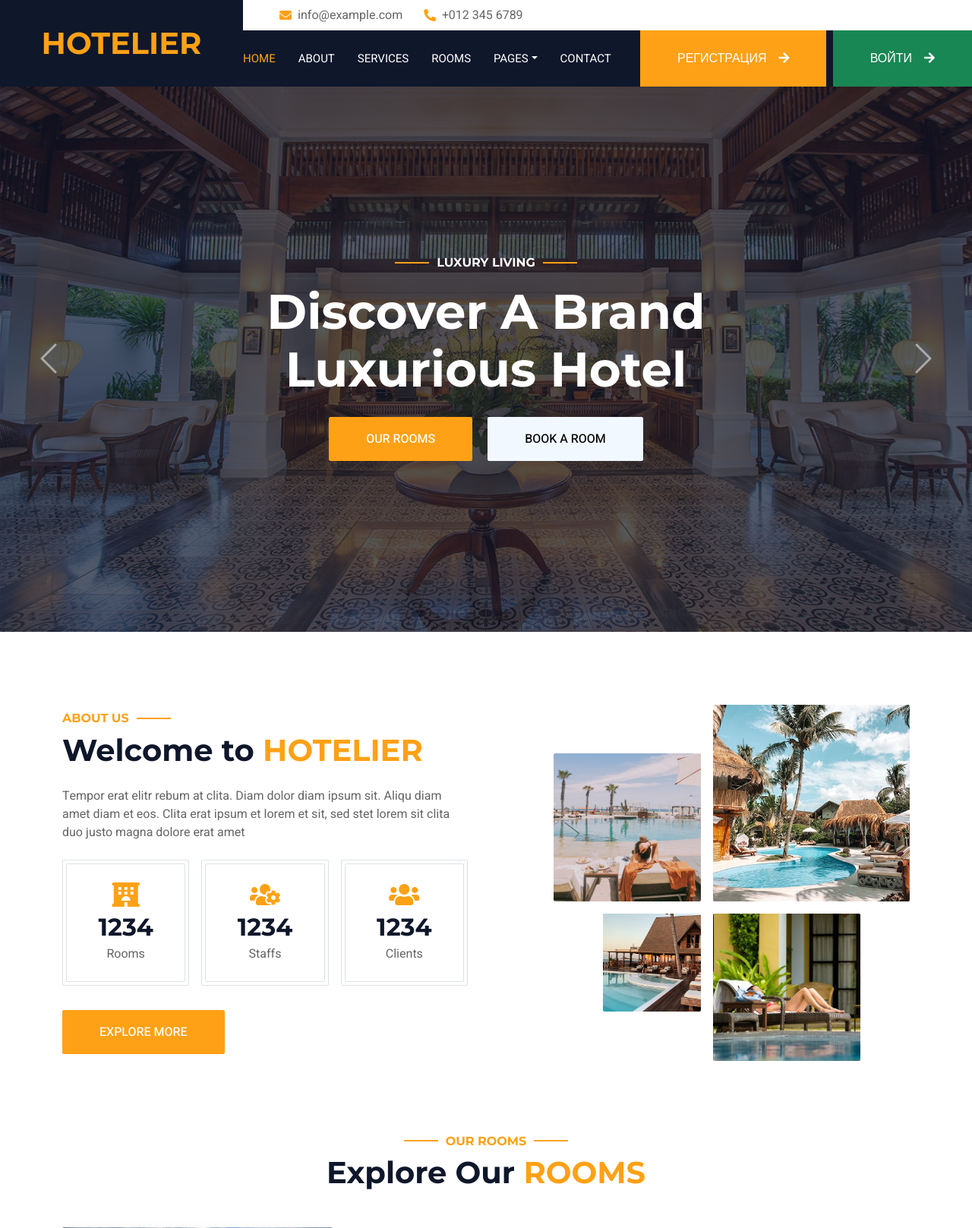
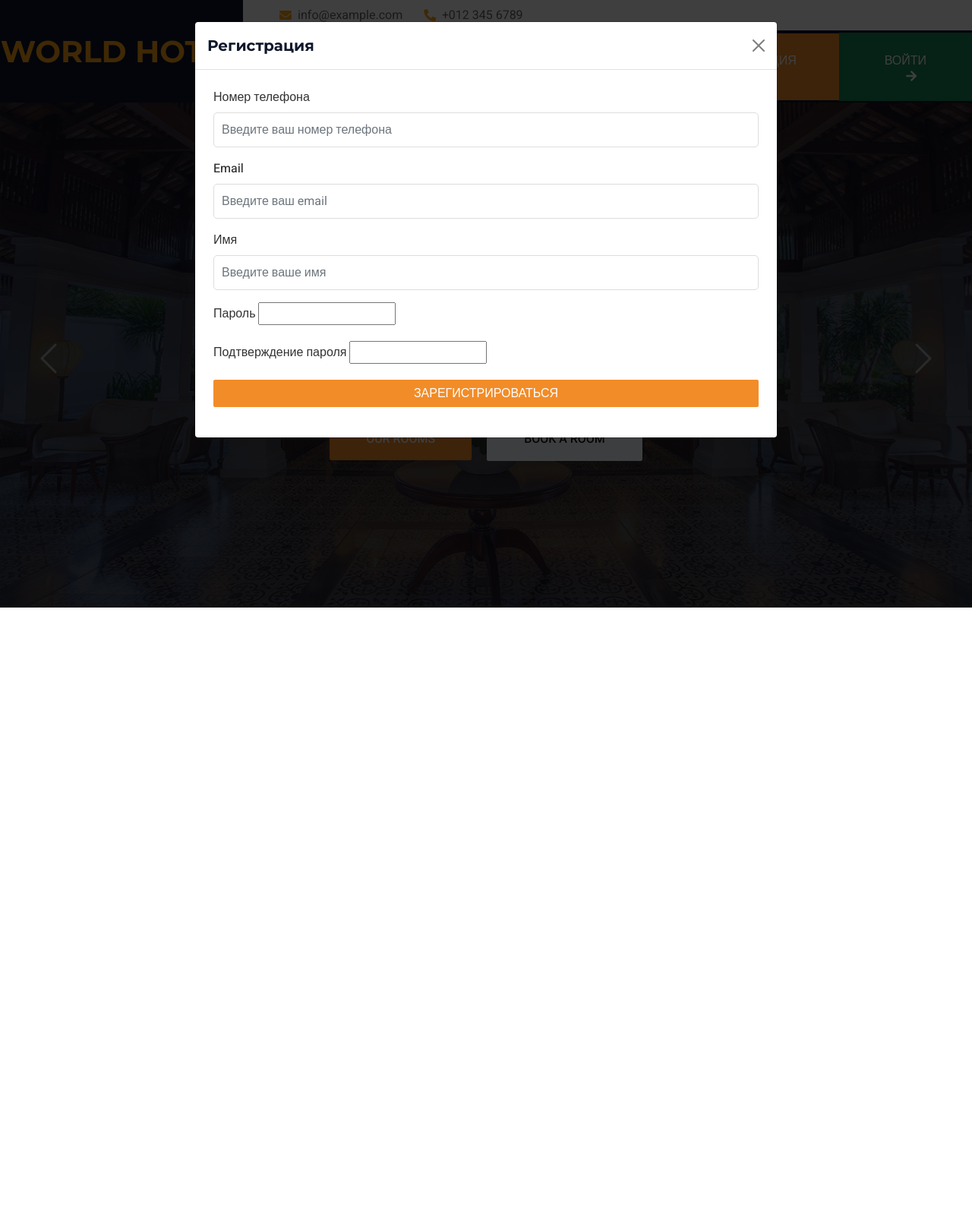
Before and after one commit to Evo-PG/World_Hotel, a Django app: page / in a window 1280 px wide, after a click on "РЕГИСТРАЦИЯ". Shown: the top 1617 px of the page at 76% size. After the commit the page ends 800 px from the top, so only its background shows below. Run offline with Django 5.2, Linux system fonts and the light colour scheme; data comes from the database, SQL or seed files in the repository; both versions use the stored data as it was after the commit; some libraries are stand-ins or nearby versions.

Commit message:
add create hotel room and frontend

```diff
--- a/main/templates/radical.html
+++ b/main/templates/radical.html
@@ -38,6 +38,31 @@
     body {
         padding-top: 112px; /* Убедитесь, что значение совпадает с высотой навбара */
     }
+    .form-control {
+    border-radius: 5px;
+    border: 1px solid #ddd;
+    padding: 10px;
+}
+
+.form-label {
+    font-weight: 500;
+    color: #333;
+}
+
+.btn-primary {
+    background-color: #f28c28;
+    border: none;
+    transition: background-color 0.3s ease;
+}
+
+.btn-primary:hover {
+    background-color: #d9771b;
+}
+
+.text-danger {
+    font-size: 12px;
+}
+
 </style>
 
 <body>
@@ -55,7 +80,7 @@
         <div class="row gx-0">
             <div class="col-lg-3 bg-dark d-none d-lg-block">
                 <a href="{% url 'index' %}" class="navbar-brand w-100 h-100 m-0 p-0 d-flex align-items-center justify-content-center">
-                    <h1 class="m-0 text-primary text-uppercase">Hotelier</h1>
+                    <h1 class="m-0 text-primary text-uppercase">World Hotel</h1>
                 </a>
             </div>
             <div class="col-lg-9">
@@ -72,17 +97,14 @@
                     </div>
                 </div>
                 <nav class="navbar navbar-expand-lg bg-dark navbar-dark p-3 p-lg-0">
-                    <a href="index.html" class="navbar-brand d-block d-lg-none">
-                        <h1 class="m-0 text-primary text-uppercase">Hotelier</h1>
-                    </a>
                     <button type="button" class="navbar-toggler" data-bs-toggle="collapse" data-bs-target="#navbarCollapse">
                         <span class="navbar-toggler-icon"></span>
                     </button>
                     <div class="collapse navbar-collapse justify-content-between" id="navbarCollapse">
                         <div class="navbar-nav mr-auto py-0">
-                            <a href="index.html" class="nav-item nav-link active">Home</a>
+                            <a href="{% url 'index' %}" class="nav-item nav-link active">Главная</a>
                             <a href="about.html" class="nav-item nav-link">About</a>
-                            <a href="service.html" class="nav-item nav-link">Services</a>
+                            <a href="{% url 'create_hotel_room' %}" class="nav-item nav-link">Добавить номер</a>
                             <a href="room.html" class="nav-item nav-link">Rooms</a>
                             <div class="nav-item dropdown">
                                 <a href="#" class="nav-link dropdown-toggle" data-bs-toggle="dropdown">Pages</a>
@@ -120,6 +142,95 @@
         </div>
     </div>
     <!-- Header End -->
+
+<!-- Модальное окно регистрации -->
+<div class="modal fade" id="registerModal" tabindex="-1" aria-labelledby="registerModalLabel" aria-hidden="true">
+    <div class="modal-dialog">
+        <div class="modal-content">
+            <div class="modal-header">
+                <h5 class="modal-title" id="registerModalLabel">Регистрация</h5>
+                <button type="button" class="btn-close" data-bs-dismiss="modal" aria-label="Close"></button>
+            </div>
+            <div class="modal-body">
+                <form method="POST" action="{% url 'register_user' %}">
+                    {% csrf_token %}
+                    <!-- Отображение ошибок формы -->
+                    {% if register_form.non_field_errors %}
+                        <div class="alert alert-danger">
+                            {{ register_form.non_field_errors }}
+                        </div>
+                    {% endif %}
+                    <!-- Поля формы -->
+                    <div class="mb-3">
+                        <label for="id_phon_number" class="form-label">Номер телефона</label>
+                        {{ register_form.phon_number }}
+                        {% for error in register_form.phon_number.errors %}
+                            <div class="text-danger">{{ error }}</div>
+                        {% endfor %}
+                    </div>
+                    <div class="mb-3">
+                        <label for="id_email" class="form-label">Email</label>
+                        {{ register_form.email }}
+                        {% for error in register_form.email.errors %}
+                            <div class="text-danger">{{ error }}</div>
+                        {% endfor %}
+                    </div>
+                    <div class="mb-3">
+                        <label for="id_first_name" class="form-label">Имя</label>
+                        {{ register_form.first_name }}
+                        {% for error in register_form.first_name.errors %}
+                            <div class="text-danger">{{ error }}</div>
+                        {% endfor %}
+                    </div>
+                    <div class="mb-3">
+                        <label for="id_password1" class="form-label">Пароль</label>
+                        {{ register_form.password1 }}
+                        {% for error in register_form.password1.errors %}
+                            <div class="text-danger">{{ error }}</div>
+                        {% endfor %}
+                    </div>
+                    <div class="mb-3">
+                        <label for="id_password2" class="form-label">Подтверждение пароля</label>
+                        {{ register_form.password2 }}
+                        {% for error in register_form.password2.errors %}
+                            <div class="text-danger">{{ error }}</div>
+                        {% endfor %}
+                    </div>
+                    <!-- Кнопка отправки -->
+                    <div class="text-center">
+                        <button type="submit" class="btn btn-primary w-100">Зарегистрироваться</button>
+                    </div>
+                </form>
+            </div>
+        </div>
+    </div>
+</div>
+
+    <!-- Модальное окно входа -->
+    <div class="modal fade" id="loginModal" tabindex="-1" aria-labelledby="loginModalLabel" aria-hidden="true">
+        <div class="modal-dialog">
+            <div class="modal-content">
+                <div class="modal-header">
+                    <h5 class="modal-title" id="loginModalLabel">Вход</h5>
+                    <button type="button" class="btn-close" data-bs-dismiss="modal" aria-label="Close"></button>
+                </div>
+                <div class="modal-body">
+                    <form method="POST" action="{% url 'login_user' %}">
+                        {% csrf_token %}
+                        <div class="mb-3">
+                            <label for="email" class="form-label">Email</label>
+                            <input type="email" class="form-control" id="email" name="email" required>
+                        </div>
+                        <div class="mb-3">
+                            <label for="password" class="form-label">Пароль</label>
+                            <input type="password" class="form-control" id="password" name="password" required>
+                        </div>
+                        <button type="submit" class="btn btn-primary">Войти</button>
+                    </form>
+                </div>
+            </div>
+        </div>
+    </div>
 
     {% block contend %}
 
--- a/main/urls.py
+++ b/main/urls.py
@@ -3,5 +3,6 @@
 
 urlpatterns = [
     path('', views.index_viu, name="index"),
-    path('ditail/<int:pk>/', views.ditail_viu, name="ditail")
+    path('ditail/<int:pk>/', views.ditail_viu, name="ditail"),
+    path('create_hotel_room/', views.add_hotel_room, name="create_hotel_room"),
 ]
--- a/main/views.py
+++ b/main/views.py
@@ -2,7 +2,7 @@
 
 from user.forms import MyUserRegisterForms
 from .models import HotelRoom, Services, Category,HotelRoomImage
-
+from .forms import HotelRoomForms
 
 def index_viu(request):
 
@@ -32,3 +32,14 @@
             "image_hotel_room": image_hotel_room,  # передаем все изображения
         }
     )
+
+def add_hotel_room(request):
+    form = HotelRoomForms()
+
+    return render(
+        request=request,
+        template_name="main/create_hotel_room.html",
+        context={
+            "form":form
+        }
+    )
--- a/payment_system/views.py
+++ b/payment_system/views.py
@@ -27,9 +27,9 @@
             messages.error(request, "Вы забыли прикрепить чек")  # Используйте messages.error для ошибки
 
     return render(
-        request,
-        "payment_system/payment_system.html",
-        {
+        request=request,
+        template_name="payment_system/payment_system.html",
+        context={
             "payment_methods": payment_method,
             "tour": tour,
         }
--- a/user/forms.py
+++ b/user/forms.py
@@ -7,3 +7,25 @@
     class Meta:
         model = MyUser
         fields = ('phon_number', 'email', 'first_name')
+        widgets = {
+            'phon_number': forms.TextInput(attrs={
+                'class': 'form-control',
+                'placeholder': 'Введите ваш номер телефона'
+            }),
+            'email': forms.EmailInput(attrs={
+                'class': 'form-control',
+                'placeholder': 'Введите ваш email'
+            }),
+            'first_name': forms.TextInput(attrs={
+                'class': 'form-control',
+                'placeholder': 'Введите ваше имя'
+            }),
+            'password1': forms.PasswordInput(attrs={
+                'class': 'form-control',
+                'placeholder': 'Введите пароль'
+            }),
+            'password2': forms.PasswordInput(attrs={
+                'class': 'form-control',
+                'placeholder': 'Подтвердите пароль'
+            }),
+        }
```
Also changed, not shown: main/forms.py (added, +17 -0 lines), main/templates/main/create_hotel_room.html (added, +58 -0 lines), db.sqlite3.
